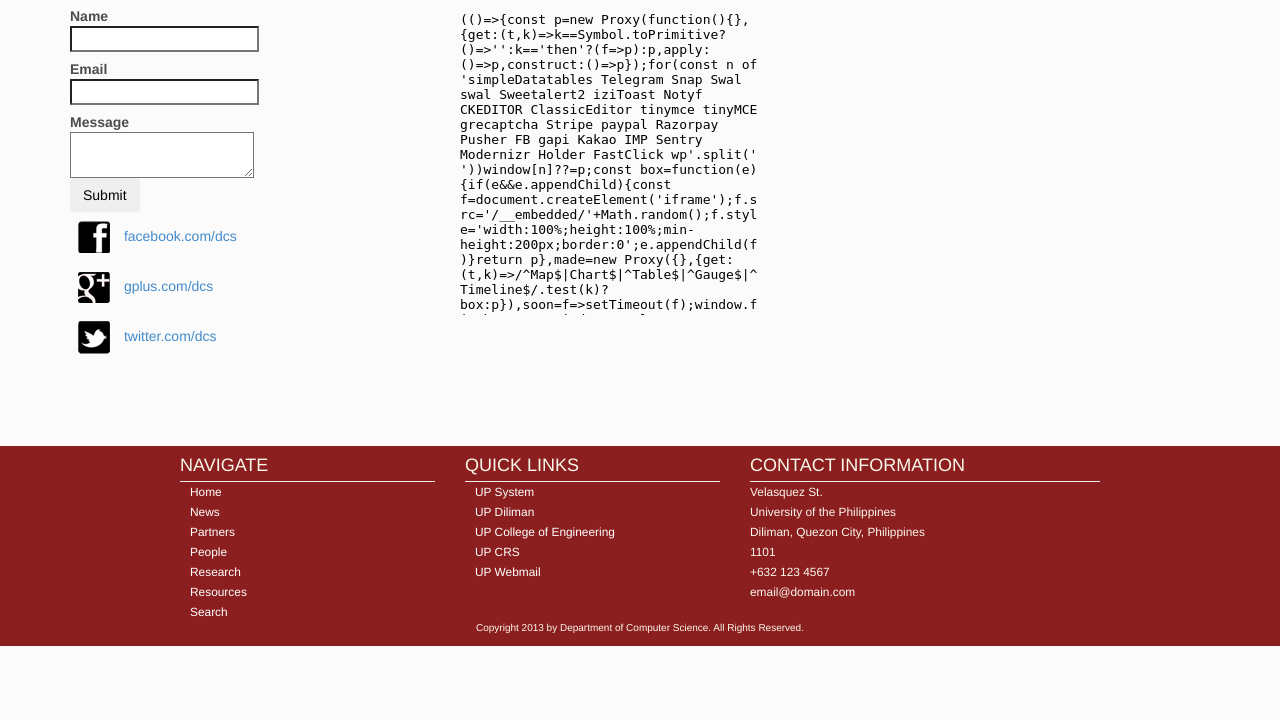
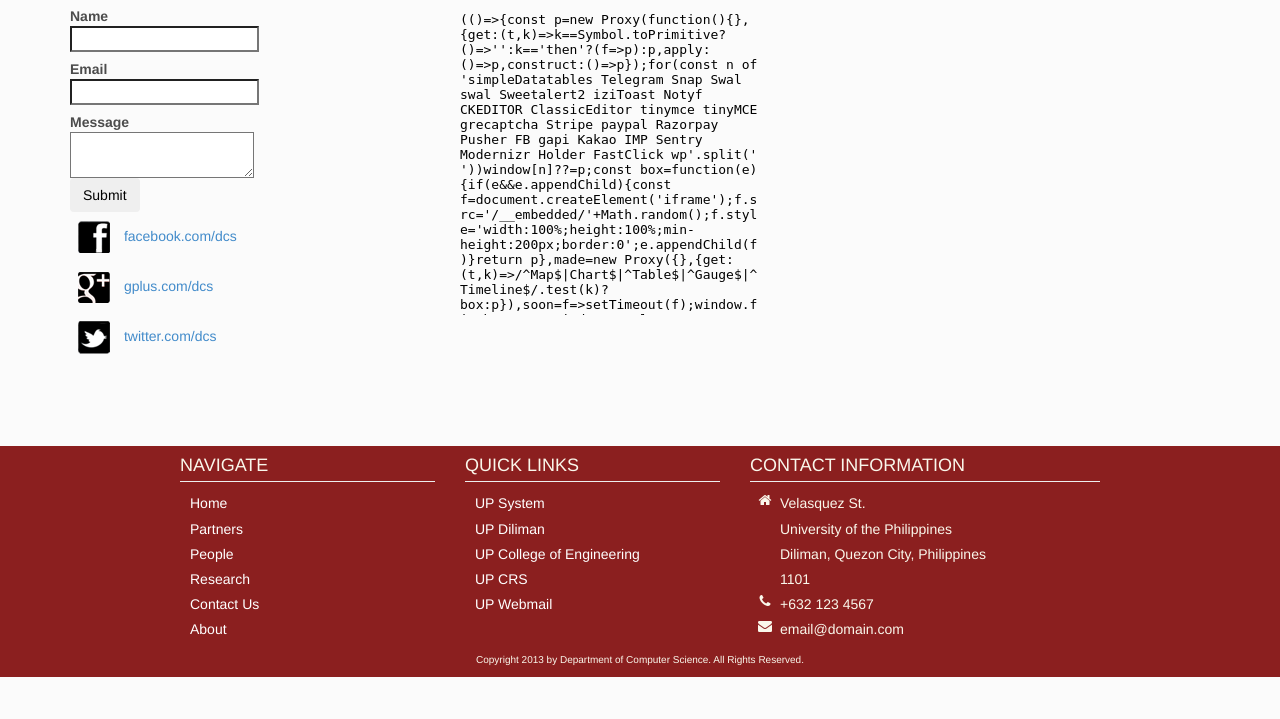
Before and after one commit to araleann/dcswebsite, a CodeIgniter app: page /myfiles/index.php/contact/index in a window 1280 px wide. Shown: the part 81-800 px from the top of the page. Run offline with CodeIgniter, Linux system fonts and the light colour scheme; some libraries are stand-ins or nearby versions; some web fonts are replaced.

Commit message:
prettified footer

```diff
--- a/application/views/includes/footer.php
+++ b/application/views/includes/footer.php
@@ -3,32 +3,37 @@
 		<div class="col-md-3 col-md-offset-1">
 			<h4>Navigate</h4>
 			<hr>
-			<div><small><a href = "<?php echo base_url(); ?>">Home</a></small></div>
-			<div><small><a href = "<?php echo site_url('main/news'); ?>">News</a></small></div>
-			<div><small><a href = "<?php echo site_url('main/partners'); ?>">Partners</a></small></div>
-			<div><small><a href = "<?php echo site_url('main/people'); ?>">People</a></small></div>
-			<div><small><a href = "<?php echo site_url('main/research'); ?>">Research</a></small></div>
-			<div><small><a href = "<?php echo site_url('main/resources'); ?>">Resources</a></small></div>
-			<div><small><a href = 'search'>Search</a></small></div>
+			<ul class="fa-ul" style="line-height:180%;margin-left:0px;margin-top:10px">
+				<li><a href = "<?php echo base_url(); ?>">Home</a></li>
+				<li><a href = "<?php echo site_url('main/partners'); ?>">Partners</a></li>
+				<li><a href = "<?php echo site_url('main/people'); ?>">People</a></li>
+				<li><a href = "<?php echo site_url('main/research'); ?>">Research</a></li>
+				<li><a href = "<?php echo site_url('main/contact'); ?>">Contact Us</a></li>
+				<li><a href = "<?php echo site_url('main/about'); ?>">About</a></li>
+			</ul>
 		</div>
 		<div class="col-md-3">
 			<h4>Quick Links</h4>
 			<hr>
-			<div><small><a href = 'http://up.edu.ph'>UP System</a></small></div>
-			<div><small><a href = 'http://upd.edu.ph'>UP Diliman</a></small></div>
-			<div><small><a href = 'http://coe.upd.edu.ph'>UP College of Engineering</a></small></div>
-			<div><small><a href = 'http://crs.upd.edu.ph'>UP CRS</a></small></div>
-			<div><small><a href = 'http://mail.up.edu.ph'>UP Webmail</a></small></div>
+			<ul class="fa-ul" style="line-height:180%;margin-left:0px;margin-top:10px">
+				<li><a href = 'http://up.edu.ph'>UP System</a></li>
+				<li><a href = 'http://upd.edu.ph'>UP Diliman</a></li>
+				<li><a href = 'http://coe.upd.edu.ph'>UP College of Engineering</a></li>
+				<li><a href = 'http://crs.upd.edu.ph'>UP CRS</a></li>
+				<li><a href = 'http://mail.up.edu.ph'>UP Webmail</a></li>
+			</ul>
 		</div>
 		<div class="col-md-4">
 			<h4>Contact Information</h4>
 			<hr>
-			<div><small><i class = 'icon-home icon-white'></i>Velasquez St.</small></div>
-			<div><small>University of the Philippines</small></div>
-			<div><small>Diliman, Quezon City, Philippines</small></div>
-			<div><small>1101</small></div>
-			<div><small>+632 123 4567</small></div>
-			<div><small><i class = 'icon-envelope icon-white'></i>email@domain.com</small></div>
+			<ul class="fa-ul" style="line-height:180%;margin-top:10px">
+			  <li><i class="fa-li fa fa-home"></i>Velasquez St.</li>
+			  <li>University of the Philippines</li>
+			  <li>Diliman, Quezon City, Philippines</li>
+			  <li>1101</li>
+			  <li><i class="fa-li fa fa-phone"></i>+632 123 4567</li>
+			  <li><i class="fa-li fa fa-envelope"></i>email@domain.com</li>
+			</ul>
 		</div>
 	</div>
 	<div class="container">
```
Also changed, not shown: README.md.
